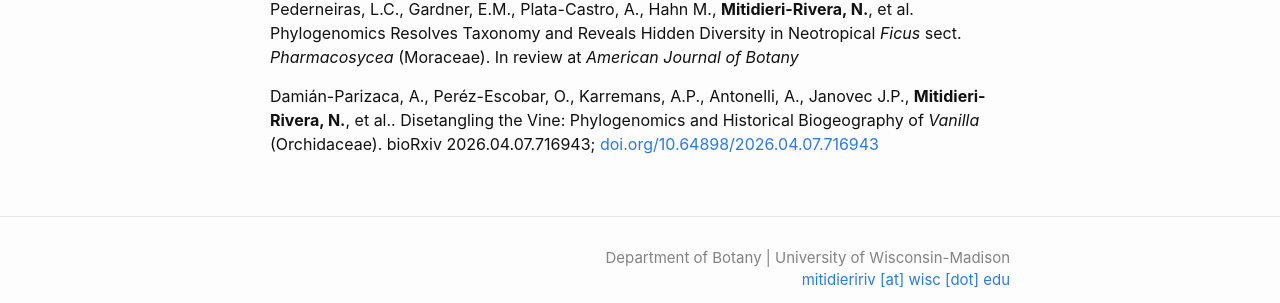
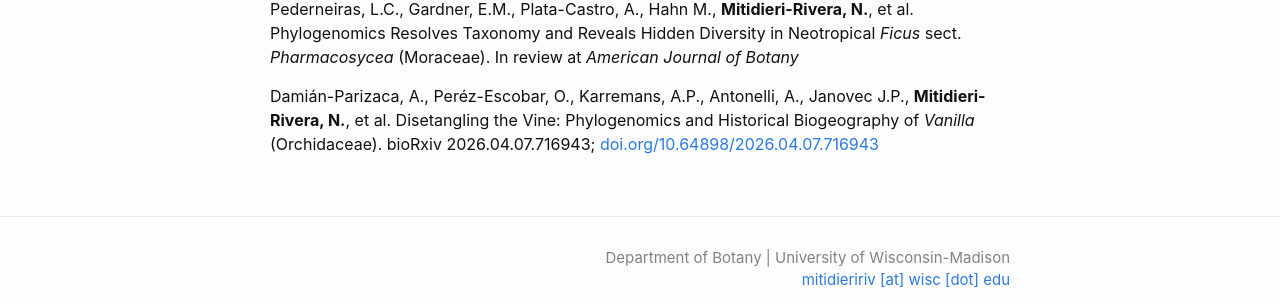
Before and after one commit to phyloverse/phyloverse.github.io, a Jekyll site: the page built from pubs.md, in a window 1280 px wide. Shown: the part 1403-1706 px from the top of the page. Built offline with Jekyll 4.4.1, drawn with Linux system fonts in a browser that asks for light colours.

Commit message:
Update pubs.md

```diff
--- a/pubs.md
+++ b/pubs.md
@@ -39,4 +39,4 @@ Pederneiras, L., Monge, C., **Mitidieri-Rivera, N.**, et al. (2019). Nomenclatur
 
 Pederneiras, L.C., Gardner, E.M., Plata-Castro, A., Hahn M., **Mitidieri-Rivera, N.**, et al. Phylogenomics Resolves Taxonomy and Reveals Hidden Diversity in Neotropical *Ficus* sect. *Pharmacosycea* (Moraceae). In review at *American Journal of Botany*
 
-Damián-Parizaca, A., Peréz-Escobar, O., Karremans, A.P., Antonelli, A., Janovec J.P., **Mitidieri-Rivera, N.**, et al.. Disetangling the Vine: Phylogenomics and Historical Biogeography of *Vanilla* (Orchidaceae). bioRxiv 2026.04.07.716943; [doi.org/10.64898/2026.04.07.716943](https://doi.org/10.64898/2026.04.07.716943)
+Damián-Parizaca, A., Peréz-Escobar, O., Karremans, A.P., Antonelli, A., Janovec J.P., **Mitidieri-Rivera, N.**, et al. Disetangling the Vine: Phylogenomics and Historical Biogeography of *Vanilla* (Orchidaceae). bioRxiv 2026.04.07.716943; [doi.org/10.64898/2026.04.07.716943](https://doi.org/10.64898/2026.04.07.716943)
```
